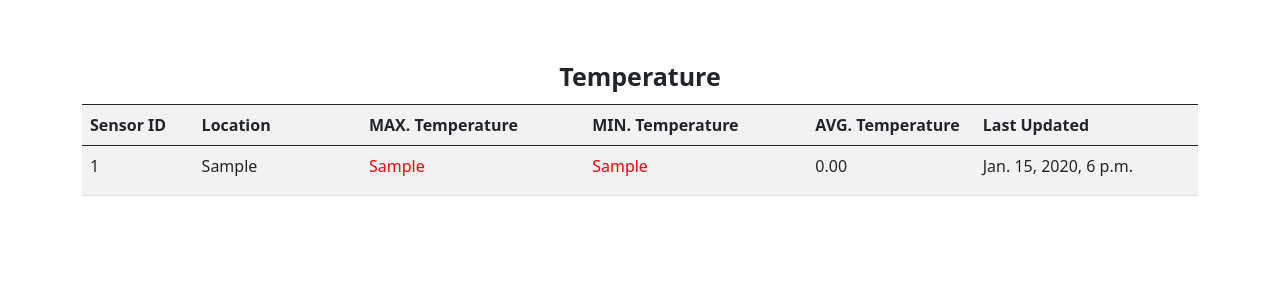
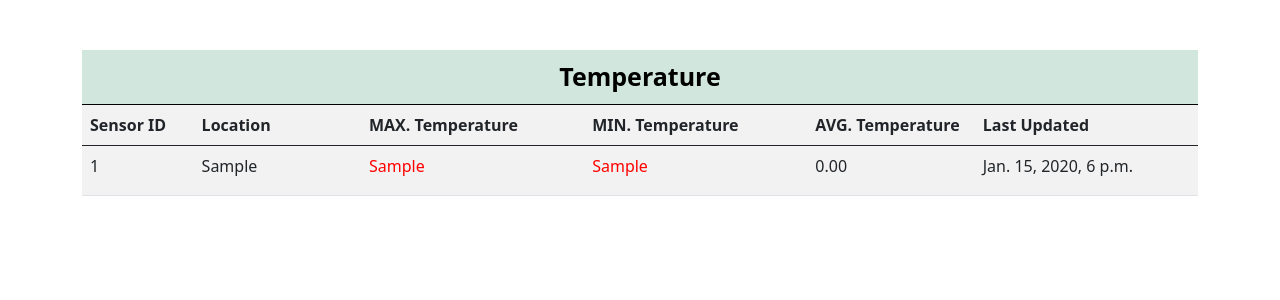
Before and after one commit to winkyc-polyu/smart_campus_w311, a Django app: page /temp_info in a window 1280 px wide. Shown: the part 56-356 px from the top of the page. Run offline with Django 3.2, Linux system fonts and the light colour scheme; tables that the repository leaves empty hold one stand-in row (values such as "Sample post").

Commit message:
changed color

```diff
--- a/smart_campus_site/sensor/templates/sensor/temp_info.html
+++ b/smart_campus_site/sensor/templates/sensor/temp_info.html
@@ -14,7 +14,7 @@
         {% include "navigation/navbar.html" %}
         <div style="height: 50px;"></div>
         <table class="table table-striped table-hover">
-            <thead class="table-default">
+            <thead class="table-success">
                 <tr>
                     <th colspan="7" style="text-align:center; font-size:25px;">Temperature</th>
             </thead>
```
